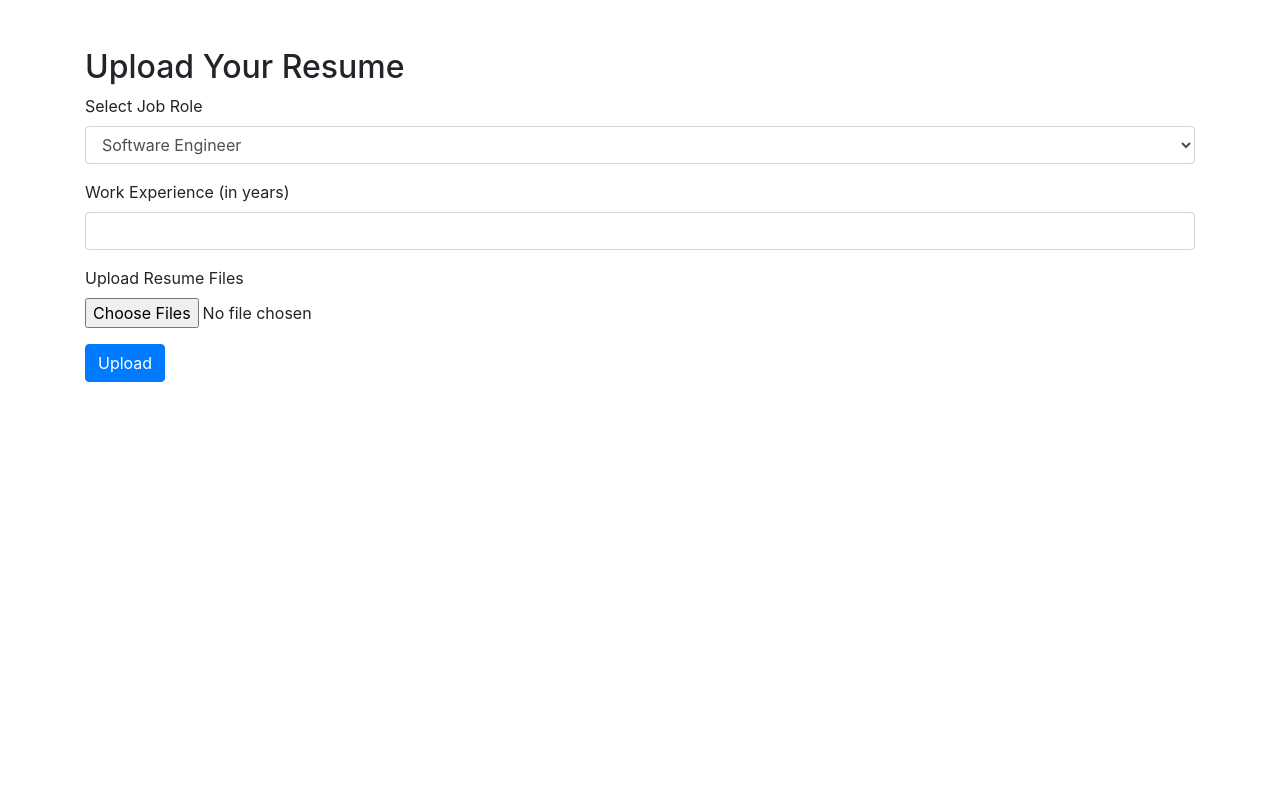
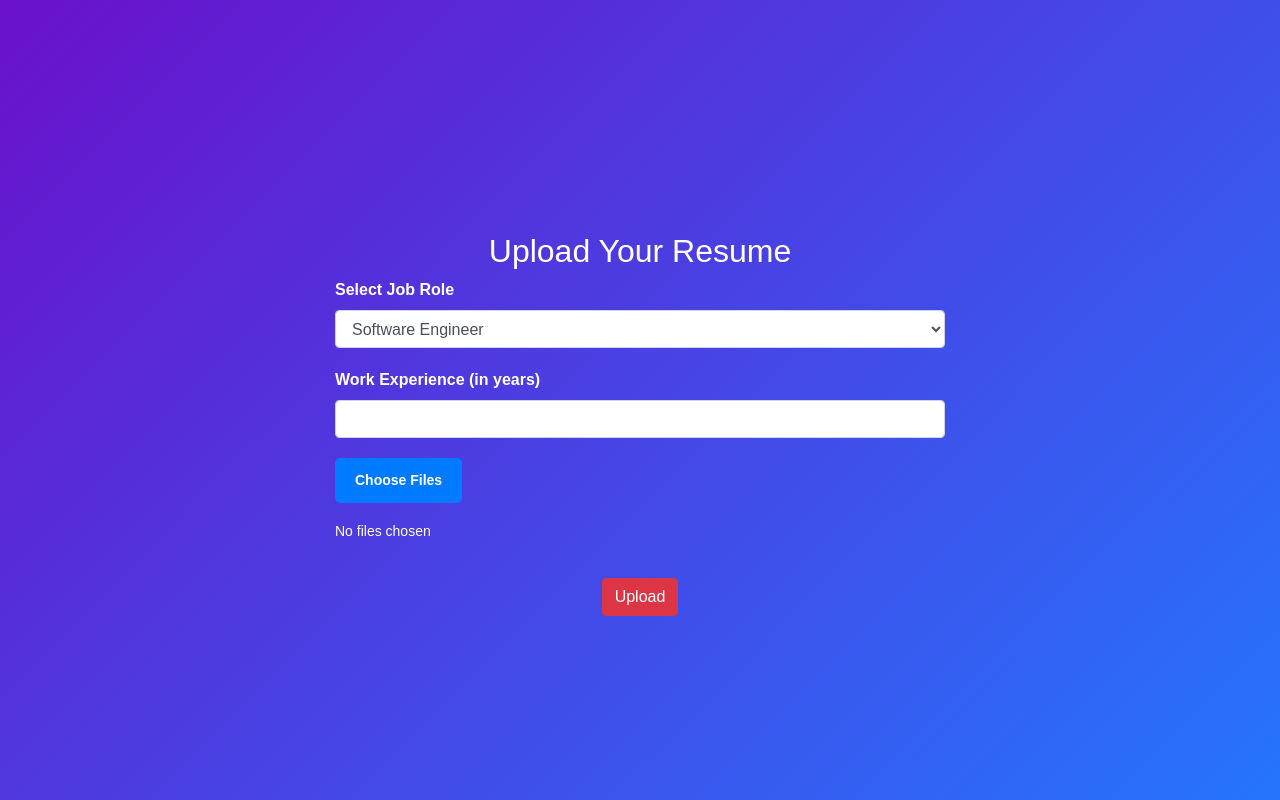
Before and after one commit to Hariiikrishnan/resume_ranker, a Flask app: page /upload in a window 1280 px wide. Run offline with Flask 3, Linux system fonts and the light colour scheme; a user stored in the database is signed in; some libraries are stand-ins or nearby versions.

Commit message:
Added Get Started Page and changed desing to single theme

```diff
--- a/app.py
+++ b/app.py
@@ -53,7 +53,7 @@ def load_user(user_id):
 
 @app.route('/')
 def index():
-    return redirect(url_for('login'))  # Redirect to login page
+    return render_template('initial.html')
 
 @app.route('/register', methods=['GET', 'POST'])
 def register():
@@ -74,6 +74,9 @@ def register():
             return redirect(url_for('register'))
 
     return render_template('register.html')
+
+
+
 
 @app.route('/login', methods=['GET', 'POST'])
 def login():
--- a/templates/upload.html
+++ b/templates/upload.html
@@ -5,11 +5,100 @@
     <meta name="viewport" content="width=device-width, initial-scale=1.0">
     <link rel="stylesheet" href="https://stackpath.bootstrapcdn.com/bootstrap/4.5.2/css/bootstrap.min.css">
     <title>Upload Resume</title>
+
+    <style>
+        body {
+            margin: 0;
+            padding: 0;
+            display: flex;
+            justify-content: center;
+            align-items: center;
+            height: 100vh;
+            background: linear-gradient(135deg, #6a11cb, #2575fc);
+            font-family: Arial, sans-serif;
+            color: white;
+            text-align: center;
+            overflow: hidden;
+        }
+
+        .container {
+            width: 50%;
+        }
+
+        .form-group {
+            margin-bottom: 20px;
+        }
+
+        label {
+            font-size: 16px;
+            font-weight: 600;
+            color: #fff;
+            display: block;
+            margin-bottom: 8px;
+        }
+
+        .container .form-group {
+            display: flex;
+            flex-direction: column;
+            justify-content: center;
+            align-items: start;
+        }
+
+        input[type="file"] {
+            display: none;
+        }
+
+        /* Custom File Upload Button */
+        .custom-file-upload {
+            display: inline-block;
+            padding: 12px 20px;
+            font-size: 14px;
+            font-weight: 600;
+            color: white;
+            background: #007bff;
+            border-radius: 5px;
+            cursor: pointer;
+            transition: background 0.3s ease-in-out;
+        }
+
+        .custom-file-upload:hover {
+            background: #0056b3;
+        }
+
+        /* File name display */
+        .file-name {
+            margin-top: 10px;
+            font-size: 14px;
+            color: #fff;
+        }
+
+        /* Circular Progress Indicator */
+        .progress-container {
+            display: none;
+            justify-content: center;
+            align-items: center;
+            margin-top: 20px;
+        }
+
+        .spinner {
+            width: 40px;
+            height: 40px;
+            border: 5px solid rgba(255, 255, 255, 0.3);
+            border-top: 5px solid white;
+            border-radius: 50%;
+            animation: spin 1s linear infinite;
+        }
+
+        @keyframes spin {
+            0% { transform: rotate(0deg); }
+            100% { transform: rotate(360deg); }
+        }
+    </style>
 </head>
 <body>
     <div class="container">
         <h2 class="mt-5">Upload Your Resume</h2>
-        <form action="/upload" method="POST" enctype="multipart/form-data">
+        <form id="upload-form" action="/upload" method="POST" enctype="multipart/form-data">
             <div class="form-group">
                 <label for="role">Select Job Role</label>
                 <select class="form-control" name="role" required>
@@ -40,11 +129,39 @@
                 <input type="number" class="form-control" name="experience" required>
             </div>
             <div class="form-group">
-                <label for="files">Upload Resume Files</label>
-                <input type="file" class="form-control-file" name="files" multiple required>
+                <label for="file-upload" class="custom-file-upload">
+                    Choose Files
+                </label>
+                <input id="file-upload" type="file" name="files" multiple required>
+                <p id="file-name" class="file-name">No files chosen</p>
             </div>
-            <button type="submit" class="btn btn-primary">Upload</button>
+
+            <button id="upload-btn" type="submit" class="btn btn-danger">Upload</button>
+
+            <!-- Circular Progress Indicator -->
+            <div class="progress-container" id="progress-container">
+                <div class="spinner"></div>
+            </div>
         </form>
     </div>
+
+    <script>
+        document.getElementById("file-upload").addEventListener("change", function() {
+            var fileName = this.files.length > 1
+                ? this.files.length + " files selected"
+                : this.files[0]?.name || "No files chosen";
+            document.getElementById("file-name").textContent = fileName;
+        });
+
+        document.getElementById("upload-form").addEventListener("submit", function(event) {
+            var uploadBtn = document.getElementById("upload-btn");
+            var progressContainer = document.getElementById("progress-container");
+
+            // Disable the button and show progress indicator
+            uploadBtn.disabled = true;
+            progressContainer.style.display = "flex";
+        });
+    </script>
+
 </body>
 </html>
```
Also changed, not shown: templates/initial.html (added, +111 -0 lines), templates/login.html (+33 -1 lines), templates/register.html (+33 -1 lines), templates/results.html (+34 -1 lines), 1 other file.
